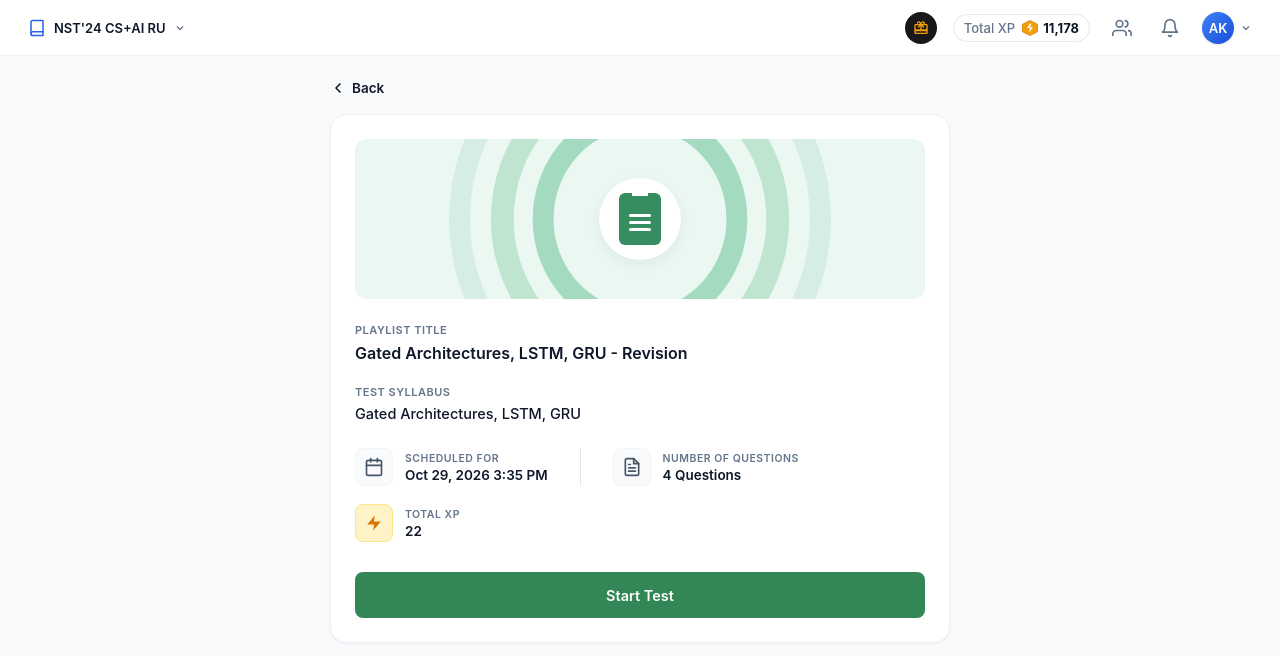
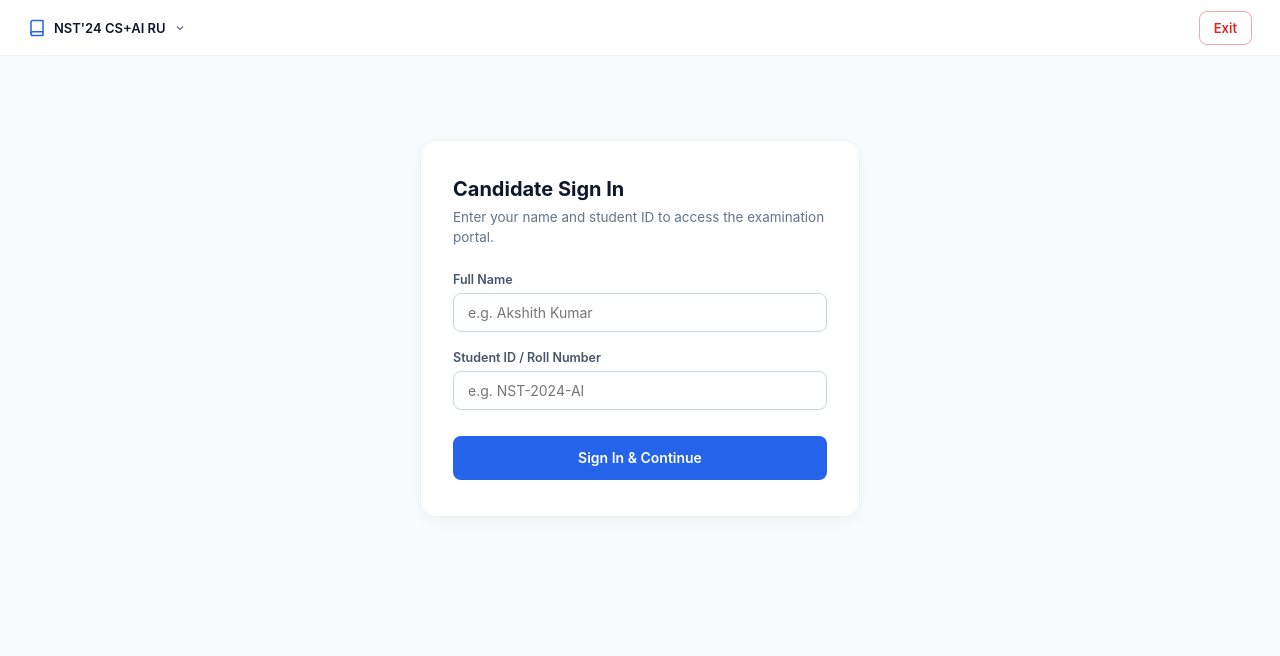
Before and after one commit to Akshith17323/Newton_Athena_Clone, a React (Vite) app: page / in a window 1280 px wide. Shown: the top 656 px of the page. Built offline with nearby package versions, Linux system fonts and the light colour scheme.

Commit message:
Add login screen and robust electron fullscreen handling

```diff
--- a/src/App.css
+++ b/src/App.css
@@ -500,3 +500,74 @@
   object-fit: cover;
   margin-top: 10px;
 }
+
+/* Login screen */
+.login-container {
+  width: 100%;
+  max-width: 440px;
+  margin: 60px auto 40px;
+  background: #ffffff;
+  border-radius: 16px;
+  border: 1px solid #eef2f6;
+  padding: 36px 32px;
+  box-shadow: 0 4px 14px rgba(0, 0, 0, 0.04);
+  text-align: left;
+}
+
+.login-title {
+  font-size: 20px;
+  font-weight: 700;
+  color: #0f172a;
+  margin-bottom: 6px;
+}
+
+.login-subtitle {
+  font-size: 13.5px;
+  color: #64748b;
+  margin-bottom: 24px;
+  line-height: 1.5;
+}
+
+.login-field {
+  margin-bottom: 18px;
+}
+
+.login-label {
+  display: block;
+  font-size: 12.5px;
+  font-weight: 600;
+  color: #475569;
+  margin-bottom: 6px;
+}
+
+.login-input {
+  width: 100%;
+  padding: 10px 14px;
+  border-radius: 8px;
+  border: 1px solid #cbd5e1;
+  font-size: 14px;
+  outline: none;
+  transition: border-color 0.15s ease;
+}
+
+.login-input:focus {
+  border-color: #2563eb;
+}
+
+.login-btn {
+  width: 100%;
+  height: 44px;
+  background-color: #2563eb;
+  color: #ffffff;
+  border: none;
+  border-radius: 8px;
+  font-size: 14px;
+  font-weight: 600;
+  cursor: pointer;
+  margin-top: 8px;
+  transition: background-color 0.15s ease;
+}
+
+.login-btn:hover {
+  background-color: #1d4ed8;
+}
--- a/src/App.jsx
+++ b/src/App.jsx
@@ -5,8 +5,9 @@ import './App.css';
 
 function App() {
   // Candidate & Proctoring State
-  const [studentName, setStudentName] = useState(() => localStorage.getItem('athena_studentName') || 'Akshith Kumar');
-  const [studentId, setStudentId] = useState(() => localStorage.getItem('athena_studentId') || 'NST-2024-AI');
+  const [studentName, setStudentName] = useState(() => localStorage.getItem('athena_studentName') || '');
+  const [studentId, setStudentId] = useState(() => localStorage.getItem('athena_studentId') || '');
+  const [isLoggedIn, setIsLoggedIn] = useState(() => !!localStorage.getItem('athena_studentName'));
   const [violationCount, setViolationCount] = useState(0);
 
   const [cameraEnabled, setCameraEnabled] = useState(false);
@@ -80,24 +81,58 @@ function App() {
     return () => window.removeEventListener('contextmenu', handleContextMenu);
   }, []);
 
-  // Anti-cheat: detect fullscreen exit
+  // Automatically check if application is already full screen
   useEffect(() => {
-    const handleFullscreenChange = () => {
-      if (!document.fullscreenElement) {
-        setFullScreen(false);
-        if (quizStarted) {
+    async function checkFullscreenStatus() {
+      if (window.athena?.isFullScreen) {
+        try {
+          const isFs = await window.athena.isFullScreen();
+          if (isFs) {
+            setFullScreen(true);
+          }
+        } catch (err) {
+          console.error("Error checking fullscreen:", err);
+        }
+      } else if (document.fullscreenElement || window.innerHeight >= screen.availHeight) {
+        setFullScreen(true);
+      }
+    }
+    checkFullscreenStatus();
+
+    const removeElectronFsListener = window.athena?.registerListenerForFullscreenChange?.((isFs) => {
+      setFullScreen(isFs);
+      if (!isFs && quizStarted) {
         setViolationCount((c) => {
           const next = c + 1;
           alert(`Anti-Cheat Warning: Fullscreen mode was exited! (Violation #${next})`);
           return next;
         });
       }
+    });
+
+    const handleDomFsChange = () => {
+      if (!document.fullscreenElement) {
+        if (window.athena?.isFullScreen) {
+          window.athena.isFullScreen().then(isFs => {
+            setFullScreen(isFs);
+            if (!isFs && quizStarted) {
+              setViolationCount(c => c + 1);
+            }
+          });
+        } else {
+          setFullScreen(false);
+        }
       } else {
         setFullScreen(true);
       }
     };
-    document.addEventListener('fullscreenchange', handleFullscreenChange);
-    return () => document.removeEventListener('fullscreenchange', handleFullscreenChange);
+
+    document.addEventListener('fullscreenchange', handleDomFsChange);
+
+    return () => {
+      if (removeElectronFsListener) removeElectronFsListener();
+      document.removeEventListener('fullscreenchange', handleDomFsChange);
+    };
   }, [quizStarted]);
 
   async function saveVideoScreenShots() {
@@ -185,11 +220,20 @@ function App() {
 
   async function enableFullScreen() {
     try {
+      if (window.athena?.isFullScreen) {
+        const isFs = await window.athena.isFullScreen();
+        if (isFs) {
+          setFullScreen(true);
+          return;
+        }
+      }
+      if (document.documentElement.requestFullscreen) {
         await document.documentElement.requestFullscreen();
+      }
       setFullScreen(true);
     } catch (error) {
       console.error(error);
-      alert('Cannot access full screen');
+      setFullScreen(true);
     }
   }
 
@@ -404,45 +448,11 @@ function App() {
         </div>
 
         <div className="navbar-right">
-          {/* Rewards Gift Button */}
-          <button className="reward-btn" title="Rewards" onClick={() => alert("11,178 Total XP Earned!")}>
-            <svg width="16" height="16" viewBox="0 0 24 24" fill="currentColor">
-              <path d="M20 6h-2.18c.11-.31.18-.65.18-1 0-1.66-1.34-3-3-3-1.05 0-1.96.54-2.5 1.35l-.5.65-.5-.65C10.96 2.54 10.05 2 9 2 7.34 2 6 3.34 6 5c0 .35.07.69.18 1H4c-1.11 0-1.99.89-1.99 2L2 19c0 1.11.89 2 2 2h16c1.11 0 2-.89 2-2V8c0-1.11-.89-2-2-2zm-5-2c.55 0 1 .45 1 1s-.45 1-1 1h-2V5c0-.55.45-1 1-1zM9 4c.55 0 1 .45 1 1v1H8c-.55 0-1-.45-1-1s.45-1 1-1zm11 15H4v-2h16v2zm0-5H4V8h5.08L7 10.83 8.62 12 11 8.76V14h2V8.76L15.38 12 17 10.83 14.92 8H20v6z" />
-            </svg>
-          </button>
-
-          {/* Total XP Pill */}
-          <div className="xp-badge">
-            <span className="xp-label">Total XP</span>
-            <span className="xp-value">
-              <svg className="xp-icon" viewBox="0 0 24 24">
-                <polygon points="12 2 2 7 2 17 12 22 22 17 22 7" fill="#f59e0b" stroke="#d97706" strokeWidth="1" />
-                <path d="M12 6L8 12h4l-1 6 5-7h-4l2-5z" fill="#ffffff" />
-              </svg>
-              11,178
+          {isLoggedIn ? (
+            <div className="profile-pill" onClick={() => setShowProfileMenu(p => !p)}>
+              <span style={{ fontSize: '13px', fontWeight: '600', color: '#0f172a', marginRight: '4px' }}>
+                {studentName}
               </span>
-          </div>
-
-          {/* Referrals / People Icon */}
-          <button className="nav-icon-btn" title="Referrals">
-            <svg width="20" height="20" viewBox="0 0 24 24" fill="none" stroke="currentColor" strokeWidth="2" strokeLinecap="round" strokeLinejoin="round">
-              <path d="M17 21v-2a4 4 0 0 0-4-4H5a4 4 0 0 0-4 4v2"></path>
-              <circle cx="9" cy="7" r="4"></circle>
-              <path d="M23 21v-2a4 4 0 0 0-3-3.87"></path>
-              <path d="M16 3.13a4 4 0 0 1 0 7.75"></path>
-            </svg>
-          </button>
-
-          {/* Notifications Bell */}
-          <button className="nav-icon-btn" title="Notifications">
-            <svg width="20" height="20" viewBox="0 0 24 24" fill="none" stroke="currentColor" strokeWidth="2" strokeLinecap="round" strokeLinejoin="round">
-              <path d="M18 8A6 6 0 0 0 6 8c0 7-3 9-3 9h18s-3-2-3-9"></path>
-              <path d="M13.73 21a2 2 0 0 1-3.46 0"></path>
-            </svg>
-          </button>
-
-          {/* User Profile Avatar with dropdown */}
-          <div className="profile-pill" onClick={() => setShowProfileMenu(p => !p)}>
               <div className="avatar-circle">
                 {initials}
               </div>
@@ -475,9 +485,14 @@ function App() {
                   </button>
                   <button
                     style={{ width: '100%', textAlign: 'left', background: 'none', border: 'none', padding: '8px 12px', fontSize: '13px', cursor: 'pointer', borderRadius: '6px' }}
-                  onClick={() => setShowPermissionsModal(true)}
+                    onClick={() => {
+                      localStorage.removeItem('athena_studentName');
+                      localStorage.removeItem('athena_studentId');
+                      setIsLoggedIn(false);
+                      setShowProfileMenu(false);
+                    }}
                   >
-                  Proctoring Setup
+                    Switch User
                   </button>
                   <button
                     style={{ width: '100%', textAlign: 'left', background: 'none', border: 'none', padding: '8px 12px', fontSize: '13px', color: '#dc2626', cursor: 'pointer', borderRadius: '6px' }}
@@ -488,11 +503,63 @@ function App() {
                 </div>
               )}
             </div>
+          ) : (
+            <button
+              className="btn btn-outline btn-sm"
+              style={{ color: '#dc2626', borderColor: '#fca5a5' }}
+              onClick={() => window.athena?.exitExam?.(true)}
+            >
+              Exit
+            </button>
+          )}
         </div>
       </header>
 
       {/* Main Page Area */}
       <main className="main-container">
+        {!isLoggedIn ? (
+          <div className="login-container">
+            <h2 className="login-title">Candidate Sign In</h2>
+            <p className="login-subtitle">Enter your name and student ID to access the examination portal.</p>
+
+            <div className="login-field">
+              <label className="login-label">Full Name</label>
+              <input
+                type="text"
+                className="login-input"
+                placeholder="e.g. Akshith Kumar"
+                value={studentName}
+                onChange={(e) => setStudentName(e.target.value)}
+              />
+            </div>
+
+            <div className="login-field">
+              <label className="login-label">Student ID / Roll Number</label>
+              <input
+                type="text"
+                className="login-input"
+                placeholder="e.g. NST-2024-AI"
+                value={studentId}
+                onChange={(e) => setStudentId(e.target.value)}
+              />
+            </div>
+
+            <button
+              className="login-btn"
+              disabled={!studentName.trim() || !studentId.trim()}
+              onClick={() => {
+                if (studentName.trim() && studentId.trim()) {
+                  localStorage.setItem('athena_studentName', studentName.trim());
+                  localStorage.setItem('athena_studentId', studentId.trim());
+                  setIsLoggedIn(true);
+                }
+              }}
+            >
+              Sign In & Continue
+            </button>
+          </div>
+        ) : (
+          <>
             {/* Back Link */}
             <button className="back-link" onClick={() => window.athena?.exitExam?.(true)}>
               <svg width="16" height="16" viewBox="0 0 24 24" fill="none" stroke="currentColor" strokeWidth="2.5" strokeLinecap="round" strokeLinejoin="round">
@@ -598,6 +665,8 @@ function App() {
             </button>
           </div>
         </div>
+          </>
+        )}
       </main>
 
       {/* Permissions / Proctoring Setup Modal */}
```
Also changed, not shown: app/app.js (+16 -0 lines), app/preload.js (+10 -0 lines), 1 other file (tests, documents, lock files or other folders). Lines whose indentation alone changed are shown as unchanged.
